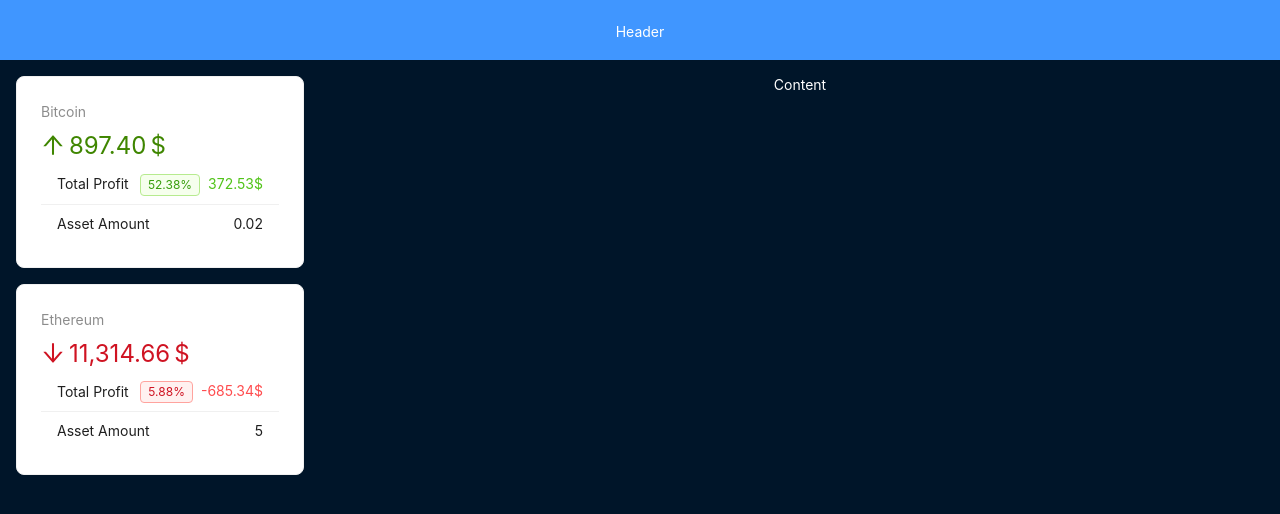
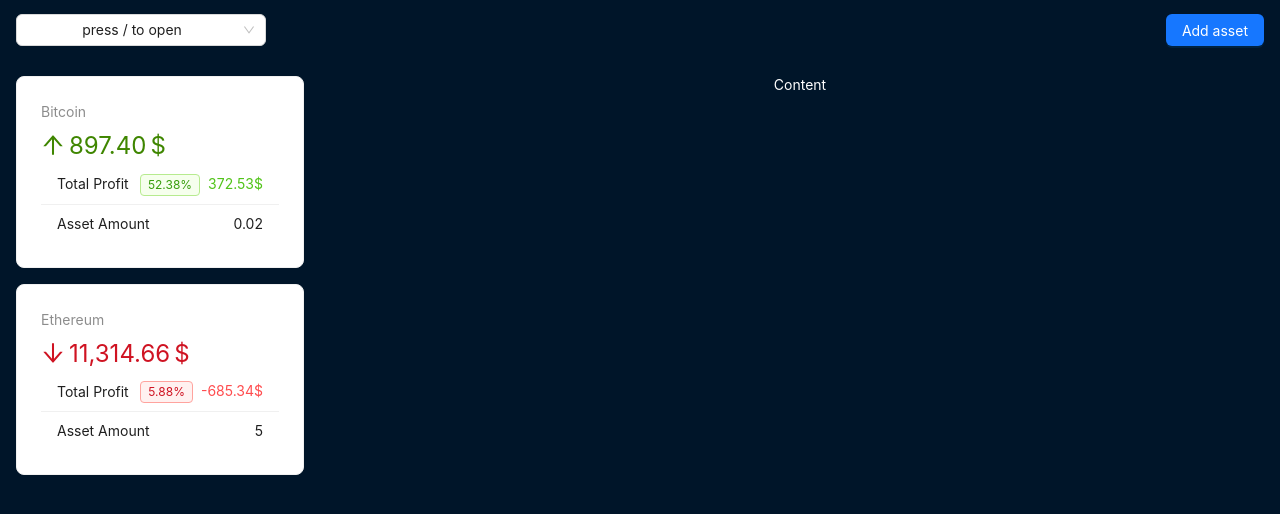
Before and after one commit to maria-kashpur/react-crypto-app, a React (Vite) app: page / in a window 1280 px wide. Shown: the top 514 px of the page. Built offline with nearby package versions, Linux system fonts and the light colour scheme.

Commit message:
feat: add Header

```diff
--- /dev/null
+++ b/src/components/AddAssetForm.tsx
@@ -0,0 +1,5 @@
+export default function AddAssetForm() {
+  return (
+    <div>AddAssetForm</div>
+  )
+}
--- /dev/null
+++ b/src/components/CoinInfoModal.tsx
@@ -0,0 +1,13 @@
+import { Cripto } from "../data"
+
+interface Props {
+  coin: Cripto | null
+}
+
+export default function CoinInfoModal({coin}: Props) {
+  if (coin === null) return null;
+
+  return (
+    <div>{coin.name}</div>
+  )
+}
--- a/src/components/layout/AppHeader.tsx
+++ b/src/components/layout/AppHeader.tsx
@@ -1,15 +1,93 @@
-import { Layout } from "antd";
+import { Button, Layout, Select, Space, Modal, Drawer } from "antd";
+import { useCrypto } from "../../hooks/useCripto";
+import { useEffect, useState } from "react";
+import CoinInfoModal from "../CoinInfoModal";
+import { Cripto } from "../../data";
+import AddAssetForm from "../AddAssetForm";
+
 const { Header} = Layout;
 
 const headerStyle: React.CSSProperties = {
+  width: "100%",
   textAlign: "center",
-  color: "#fff",
   height: 60,
-  paddingInline: 48,
-  lineHeight: "64px",
-  backgroundColor: "#4096ff",
+  padding: "1rem",
+  display: "flex",
+  justifyContent: "space-between",
+  alignItems: "center",
 };
 
+
 export default function AppHeader() {
-  return <Header style={headerStyle}>Header</Header>;
+  const {cripto} = useCrypto();
+  const [select, setSelect] = useState(false);
+  const [selectedCoin, setSelectedCoin] = useState<Cripto | null>(null)
+  const [isModalOpen, setIsModalOpen] = useState(false);
+  const [isDrawerOpen, setIsDrawerOpen] = useState(false);
+
+  useEffect(() => {
+    const keypress = (e: KeyboardEvent) => {
+      if (e.key === "/") {
+        setSelect(prev => !prev)
+      }
+    }
+
+    document.addEventListener("keypress", keypress)
+
+    return () => document.removeEventListener("keypress", keypress);
+  }, [])
+
+  function handleSelect (value: string) {
+    setSelectedCoin(cripto.find(coin => coin.id === value) ?? null)
+    showModal();
+  }
+
+  const showModal = () => {
+    setIsModalOpen(true);
+  };
+
+  return (
+    <Header style={headerStyle}>
+      <Select
+        style={{ width: "100%", maxWidth: "250px" }}
+        value={"press / to open"}
+        onClick={() => setSelect((prev) => !prev)}
+        open={select}
+        onSelect={handleSelect}
+        options={cripto.map((coin) => ({
+          label: coin.name,
+          value: coin.id,
+          icon: coin.icon,
+        }))}
+        optionRender={(option) => (
+          <Space>
+            <img
+              style={{ width: 20 }}
+              src={option.data.icon}
+              alt={option.data.label}
+              aria-label={option.data.label}
+            />
+            {option.data.label}
+          </Space>
+        )}
+      />
+      <Button type="primary" onClick={() => setIsDrawerOpen(true)}>
+        Add asset
+      </Button>
+
+      <Modal
+        open={isModalOpen}
+        onCancel={() => setIsModalOpen(false)}
+        footer={null}>
+        <CoinInfoModal coin={selectedCoin} />
+      </Modal>
+
+      <Drawer
+        title="Add Asset"
+        onClose={() => setIsDrawerOpen(false)}
+        open={isDrawerOpen}>
+        <AddAssetForm/>
+      </Drawer>
+    </Header>
+  );
 }
--- a/src/components/layout/AppLayout.tsx
+++ b/src/components/layout/AppLayout.tsx
@@ -2,11 +2,10 @@ import { Layout, Spin } from "antd";
 import AppHeader from "./AppHeader";
 import AppSider from "./AppSider";
 import AppContent from "./AppContent";
-import { useContext } from "react";
-import CriptoContext from "../../context/cripto-context";
+import { useCrypto } from "../../hooks/useCripto";
 
 export default function AppLayout() {
-  const { loading } = useContext(CriptoContext)
+  const { loading } = useCrypto();
 
   if (loading) return <Spin fullscreen />;
 
--- a/src/components/layout/AppSider.tsx
+++ b/src/components/layout/AppSider.tsx
@@ -1,17 +1,17 @@
-import React, { useContext } from "react";
+import React from "react";
 import { Layout, Card, Statistic, List, Typography, Tag } from "antd";
 import { ArrowDownOutlined, ArrowUpOutlined } from "@ant-design/icons";
 import { BaseType } from "antd/es/typography/Base";
-import CriptoContext from "../../context/cripto-context";
+import { useCrypto } from "../../hooks/useCripto";
 
 const { Sider } = Layout;
 
 const siderStyle: React.CSSProperties = {
-  padding: "1rem"
+  padding: "1rem",
 };
 
 export default function AppSider() {
-  const { assets } = useContext(CriptoContext);
+  const { assets } = useCrypto();
 
   return (
     <Sider width="25%" style={siderStyle}>
@@ -32,7 +32,11 @@ export default function AppSider() {
                 value: asset.totalProfit.toFixed(2),
                 plain: "$",
                 color: asset.grow ? "success" : "danger",
-                tag: <Tag color={asset.grow ? "green" : "red" }>{asset.growPercent}%</Tag>
+                tag: (
+                  <Tag color={asset.grow ? "green" : "red"}>
+                    {asset.growPercent}%
+                  </Tag>
+                ),
               },
               { title: "Asset Amount", value: asset.amount },
             ]}
@@ -40,13 +44,13 @@ export default function AppSider() {
             renderItem={(item) => (
               <List.Item>
                 <span>{item.title}</span>
-                  <span>
-                    {item.tag ?? ""}
-                    <Typography.Text type={item.color as (BaseType | undefined)}>
+                <span>
+                  {item.tag ?? ""}
+                  <Typography.Text type={item.color as BaseType | undefined}>
                     {item.value}
                     {item.plain ?? ""}
-                    </Typography.Text>
-                  </span>
+                  </Typography.Text>
+                </span>
               </List.Item>
             )}
           />
--- a/src/context/cripto-context.tsx
+++ b/src/context/cripto-context.tsx
@@ -1,8 +1,4 @@
-import React, {
-  createContext,
-  useEffect,
-  useState,
-} from "react";
+import React, { createContext, useEffect, useState } from "react";
 import { Asset, Cripto } from "../data";
 import { fetchCriptData, fetchCriptoAssets } from "../api";
 import percentDifference from "../utils/percentDifference";
@@ -18,25 +14,25 @@ interface AssetPro extends Asset {
   totalProfit: number;
 }
 
-interface CriptoContext {
+interface CryptoContext {
   assets: AssetPro[];
   cripto: Cripto[];
   loading: boolean;
 }
 
-const CRIPTO_CONTEXT_DEFAULT: CriptoContext = {
+const CRYPTO_CONTEXT_DEFAULT: CryptoContext = {
   assets: [],
   cripto: [],
   loading: false,
 };
 
-const CriptoContext = createContext<CriptoContext>(CRIPTO_CONTEXT_DEFAULT);
+const CriptoContext = createContext<CryptoContext>(CRYPTO_CONTEXT_DEFAULT);
 export default CriptoContext;
 
 export function CriptoContextProvider({ children }: Props) {
-  const [loading, setLoading] = useState<CriptoContext["loading"]>(false);
-  const [cripto, setCripto] = useState<CriptoContext["cripto"]>([]);
-  const [assets, setAssets] = useState<CriptoContext["assets"]>([]);
+  const [loading, setLoading] = useState<CryptoContext["loading"]>(false);
+  const [cripto, setCripto] = useState<CryptoContext["cripto"]>([]);
+  const [assets, setAssets] = useState<CryptoContext["assets"]>([]);
 
   useEffect(() => {
     async function preload() {
--- /dev/null
+++ b/src/hooks/useCripto.tsx
@@ -0,0 +1,6 @@
+import { useContext } from "react";
+import CriptoContext from "../context/cripto-context";
+
+export function useCrypto() {
+  return useContext(CriptoContext);
+}
```
